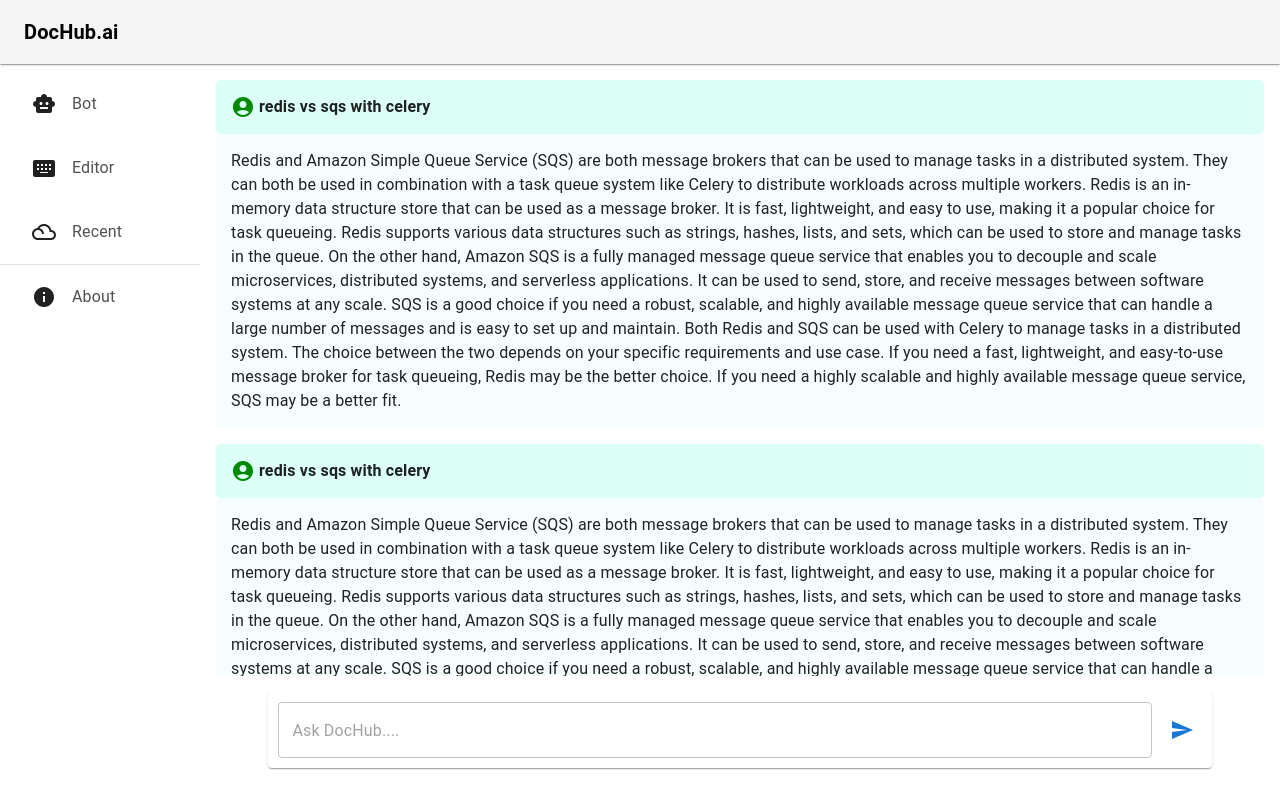
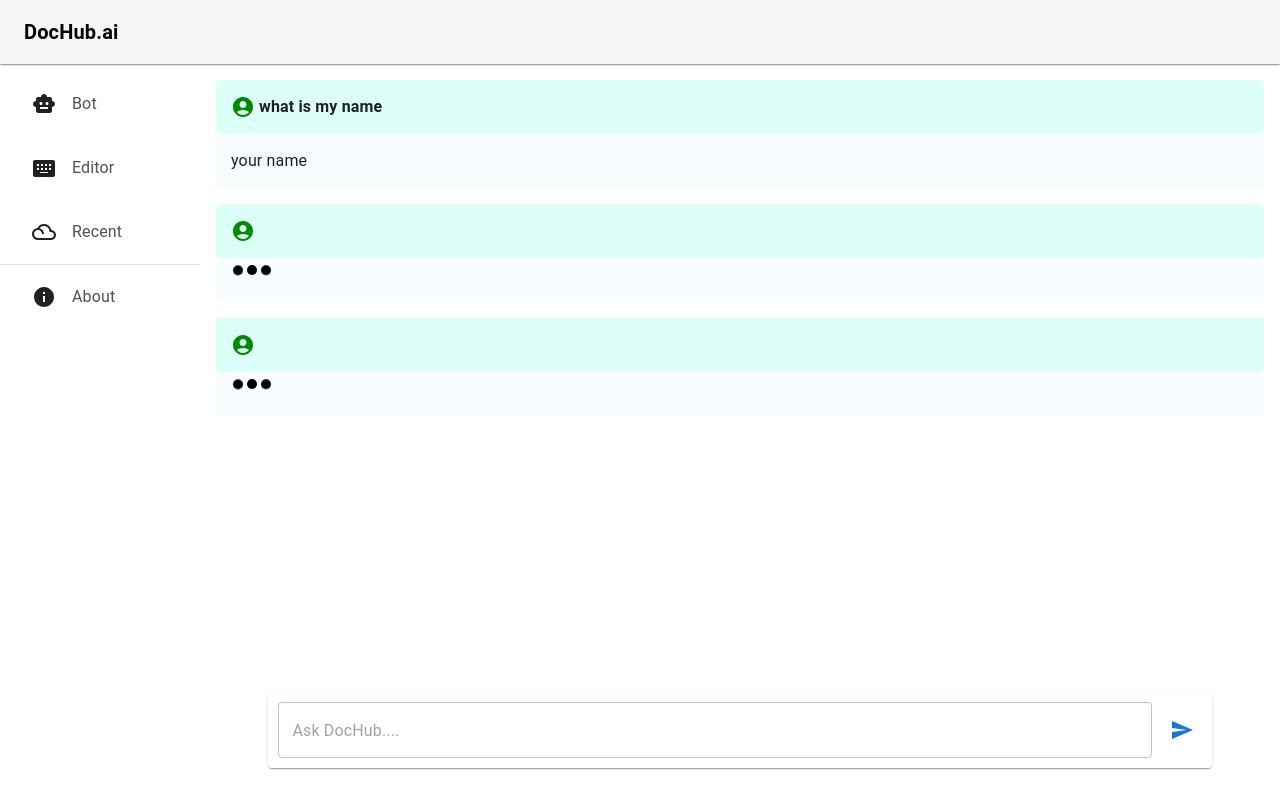
Before and after one commit to ArnabChatterjee20k/Dochub.ai---Client, a React (Vite) app: page / in a window 1280 px wide. Built offline with nearby package versions, Linux system fonts and the light colour scheme.

Commit message:
added way for adding chats to the screen

```diff
--- a/package.json
+++ b/package.json
@@ -17,6 +17,7 @@
     "react": "^18.2.0",
     "react-dom": "^18.2.0",
     "react-router-dom": "^6.4.3",
+    "react-spinners": "^0.13.7",
     "socket.io-client": "^4.5.4",
     "uuid": "^9.0.0"
   },
--- a/src/components/ChatContainer.jsx
+++ b/src/components/ChatContainer.jsx
@@ -1,25 +1,36 @@
-import React from 'react'
+import React from "react";
 import Stack from "@mui/material/Stack";
 import Box from "@mui/material/Box";
-import { AiChatSprite , HumanChatSprite} from './ChatSprite';
+import { AiChatSprite, HumanChatSprite } from "./ChatSprite";
+import { useChatContext } from "../context/ChatContextProvider";
 
 export default function ChatContainer() {
+  const { chat } = useChatContext();
   return (
-    <Stack sx={{height:"100%",width:"100%",alignItems:"center",gap:2,overflowY:"scroll",'&::-webkit-scrollbar':{
-        width:0,
-    }}}>
-        <Box>
-            <HumanChatSprite/>
-            <AiChatSprite/>
-        </Box>
-        <Box>
-            <HumanChatSprite/>
-            <AiChatSprite/>
-        </Box>
-        <Box>
-            <HumanChatSprite/>
-            <AiChatSprite/>
-        </Box>
+    <Stack
+      sx={{
+        height: "100%",
+        width: "100%",
+        alignItems: "center",
+        gap: 2,
+        overflowY: "scroll",
+        "&::-webkit-scrollbar": {
+          width: 0,
+        },
+      }}
+    >
+      {Object.keys(chat).map((id) => {
+        const data = chat[id];
+        const user = data["user"];
+        const bot = data["bot"];
+
+        return (
+          <Box width="100%">
+            <HumanChatSprite chat={user} />
+            <AiChatSprite chat={bot} />
+          </Box>
+        );
+      })}
     </Stack>
-  )
+  );
 }
--- a/src/components/ChatSprite.jsx
+++ b/src/components/ChatSprite.jsx
@@ -1,7 +1,7 @@
 import Box from "@mui/material/Box";
-import Avatar from "@mui/material/Avatar";
 import styled from "@emotion/styled";
 import AccountCircleIcon from "@mui/icons-material/AccountCircle";
+import Loader from "./Loader";
 
 const ChatSpriteWrapper = styled(Box)({
   padding: "15px",
@@ -11,40 +11,21 @@
   gap: 4,
 });
 
-export function AiChatSprite() {
+export function AiChatSprite({ chat }) {
   return (
     <ChatSpriteWrapper sx={{ backgroundColor: "#e0f7fa47" }}>
-      Redis and Amazon Simple Queue Service (SQS) are both message brokers that
-      can be used to manage tasks in a distributed system. They can both be used
-      in combination with a task queue system like Celery to distribute
-      workloads across multiple workers. Redis is an in-memory data structure
-      store that can be used as a message broker. It is fast, lightweight, and
-      easy to use, making it a popular choice for task queueing. Redis supports
-      various data structures such as strings, hashes, lists, and sets, which
-      can be used to store and manage tasks in the queue. On the other hand,
-      Amazon SQS is a fully managed message queue service that enables you to
-      decouple and scale microservices, distributed systems, and serverless
-      applications. It can be used to send, store, and receive messages between
-      software systems at any scale. SQS is a good choice if you need a robust,
-      scalable, and highly available message queue service that can handle a
-      large number of messages and is easy to set up and maintain. Both Redis
-      and SQS can be used with Celery to manage tasks in a distributed system.
-      The choice between the two depends on your specific requirements and use
-      case. If you need a fast, lightweight, and easy-to-use message broker for
-      task queueing, Redis may be the better choice. If you need a highly
-      scalable and highly available message queue service, SQS may be a better
-      fit.
+      {chat.trim().length === 0 ? <Loader /> : chat}
     </ChatSpriteWrapper>
   );
 }
 
-export function HumanChatSprite() {
+export function HumanChatSprite({ chat }) {
   return (
     <ChatSpriteWrapper fontWeight="bold" sx={{ backgroundColor: "#dcfff7" }}>
       <AccountCircleIcon
         sx={{ alignSelf: "flex-start", fontSize: "1.5rem", color: "#008a00" }}
       />
-      redis vs sqs with celery
+      {chat}
     </ChatSpriteWrapper>
   );
 }
--- /dev/null
+++ b/src/components/Loader.jsx
@@ -0,0 +1,5 @@
+import SyncLoader from "react-spinners/SyncLoader";
+
+export default function Loader() {
+  return <SyncLoader size={10} speedMultiplier={0.3}/>;
+}
--- /dev/null
+++ b/src/context/ChatContextProvider.jsx
@@ -0,0 +1,34 @@
+import { useState, createContext, useContext } from "react";
+
+const ChatContext = createContext();
+export const useChatContext = () => useContext(ChatContext);
+
+export function ChatContextProvider({ children }) {
+  //   structure of our data. Using id we can grab the data
+  //     {
+  //     id:{
+  //         user:"",
+  //         bot:""
+  //     }
+  //   }
+  const [chat, setChat] = useState({
+    "1672481661487-0.a84d63e32b91e": {
+      user: "what is my name",
+      bot: "your name",
+    },
+    "1672481661494-0.dd5d314d4b2fe": {
+      user: "",
+      bot: "",
+    },
+    "1672481661495-0.c9749578c9fad": {
+      user: "",
+      bot: "",
+    },
+  });
+
+  return (
+    <ChatContext.Provider value={{ chat, setChat }}>
+      {children}
+    </ChatContext.Provider>
+  );
+}
```
Also changed, not shown: src/App.jsx (+5 -6 lines), src/utils/generateUniqueId.js (added, +7 -0 lines), 1 other file (tests, documents, lock files or other folders).
